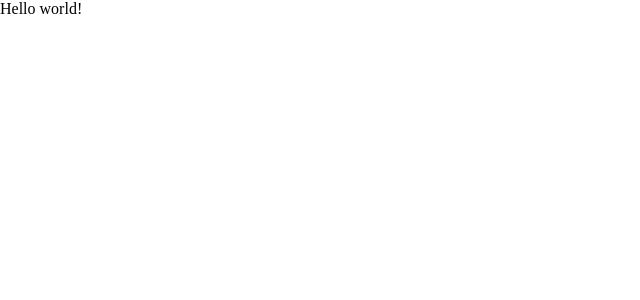
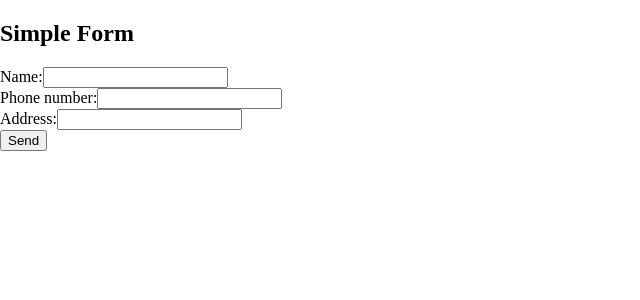
Before and after one commit to torraagus/react-forms, a React app: page / in a window 1280 px wide. Shown: the top 300 px of the page, without its empty margins (0-640 px from the left). Built offline with nearby package versions, Linux system fonts and the light colour scheme.

Commit message:
add simple form

```diff
--- a/src/App.js
+++ b/src/App.js
@@ -1,10 +1,9 @@
-import React, { Component } from 'react';
-import './App.scss';
+import React, { Component } from "react";
+import SimpleForm from "./components/simpleForm";
+import "./App.scss";
 
 export default class App extends Component {
-    render() {
-        return (
-            <div>Hello world!</div>
-        )
-    }
+  render() {
+    return <SimpleForm />;
+  }
 }
--- /dev/null
+++ b/src/components/simpleForm.js
@@ -0,0 +1,90 @@
+import React, { Component } from "react";
+
+export default class SimpleForm extends Component {
+  constructor(props) {
+    super(props);
+    this.state = {
+      name: "",
+      phone: "",
+      address: "",
+      isSubmited: false
+    };
+
+    this.handleInputChange = this.handleInputChange.bind(this);
+    this.handleSubmit = this.handleSubmit.bind(this);
+  }
+
+  handleInputChange(event) {
+    const target = event.target;
+    const name = target.name;
+
+    this.setState({
+      [name]: target.value
+    });
+  }
+
+  handleSubmit() {
+    this.setState({
+      isSubmited: true
+    });
+    event.preventDefault();
+  }
+
+  render() {
+    return (
+      <div>
+        <h2>Simple Form</h2>
+        <form onSubmit={this.handleSubmit}>
+          <label>
+            Name:
+            <input
+              name="name"
+              type="text"
+              value={this.state.name}
+              onChange={this.handleInputChange}
+            />
+          </label>
+          <br />
+          <label>
+            Phone number:
+            <input
+              name="phone"
+              type="text"
+              value={this.state.phone}
+              onChange={this.handleInputChange}
+            />
+          </label>
+          <br />
+          <label>
+            Address:
+            <input
+              name="address"
+              type="text"
+              value={this.state.address}
+              onChange={this.handleInputChange}
+            />
+          </label>
+          <br />
+          <input type="submit" value="Send" />
+        </form>
+        <br />
+        {this.state.isSubmited && (
+          <div>
+            <h4>Datos enviados</h4>
+            <p>
+              <span>
+                {this.state.name}
+                {this.state.name != "" && <br />}
+              </span>
+              <span>
+                {this.state.phone}
+                {this.state.phone != "" && <br />}
+              </span>
+              <span>{this.state.address}</span>
+            </p>
+          </div>
+        )}
+      </div>
+    );
+  }
+}
```
Also changed, not shown: src/components/simpleForm.scss (added).
